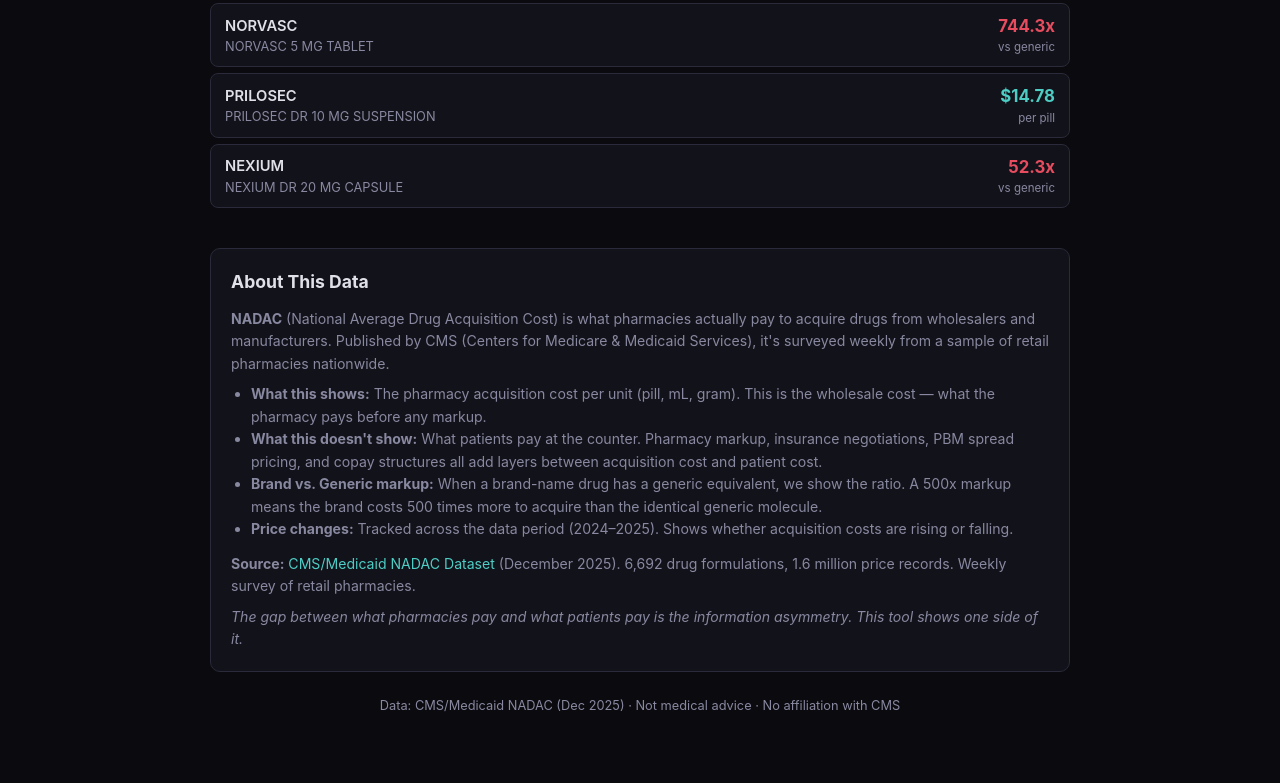
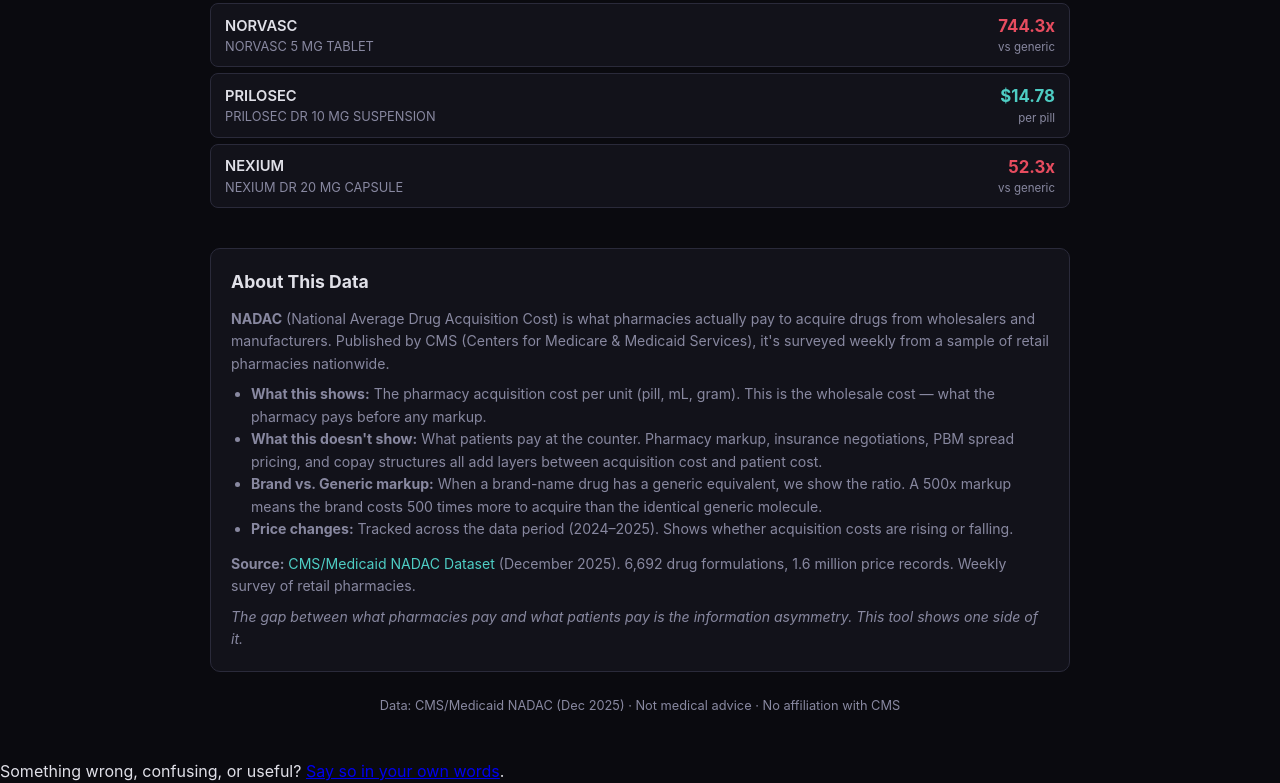
Before and after one commit to GreatTombProductions/drug-prices, a plain HTML site: page index.html in a window 1280 px wide. Shown: the part 1729-2512 px from the top of the page. Before the commit the page ends 2488 px from the top, so only its background shows below. Drawn offline with Linux system fonts and the light colour scheme.

Commit message:
Add a note for saying when something on this page looks wrong

```diff
--- a/index.html
+++ b/index.html
@@ -961,5 +961,6 @@
         init();
     })();
     </script>
+<p class="quest-board-feedback">Something wrong, confusing, or useful? <a href="https://greattombproductions.github.io/quest-board/?project=drug-prices#suggest" target="_blank" rel="noopener">Say so in your own words</a>.</p>
 </body>
 </html>
```
